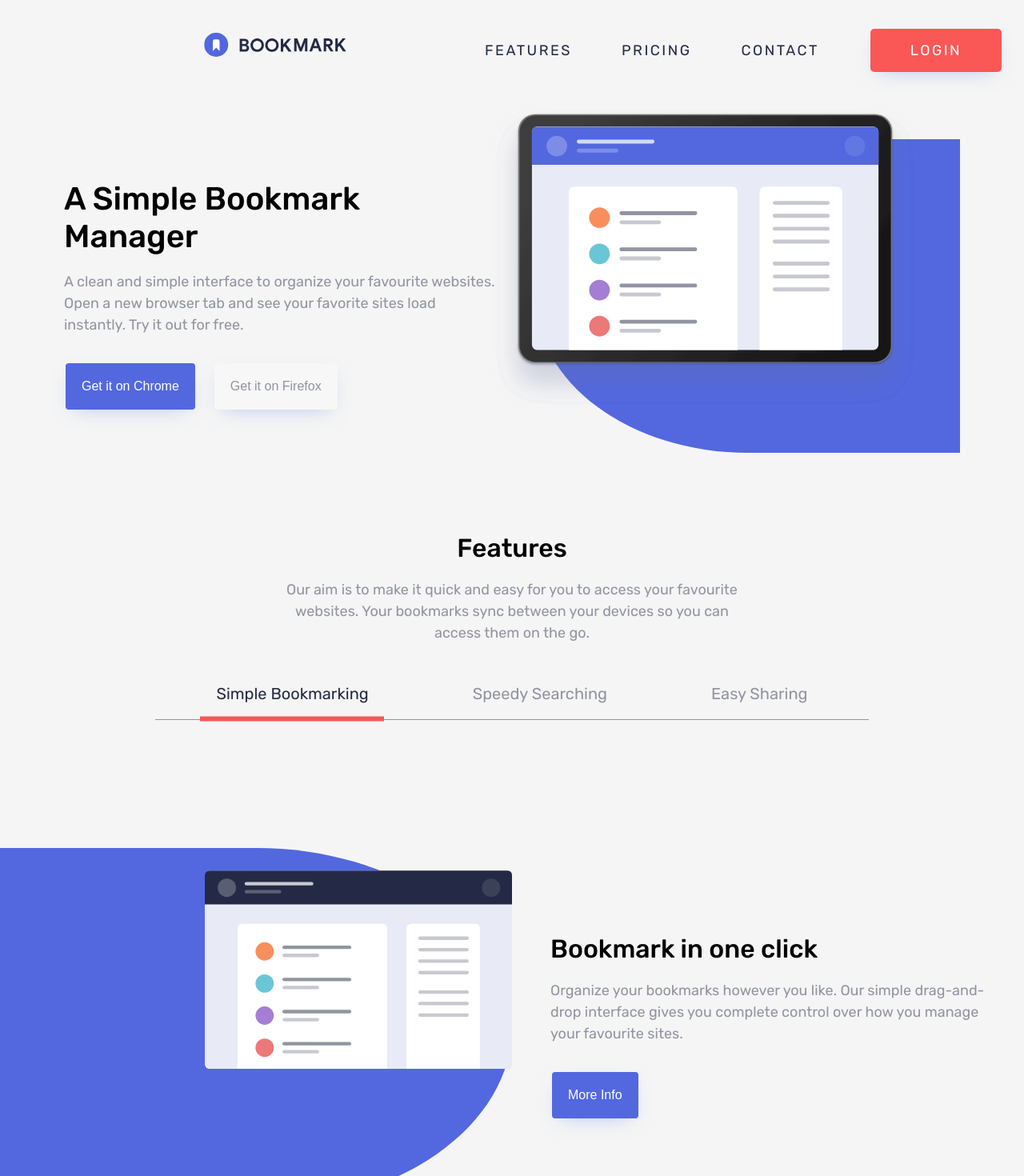
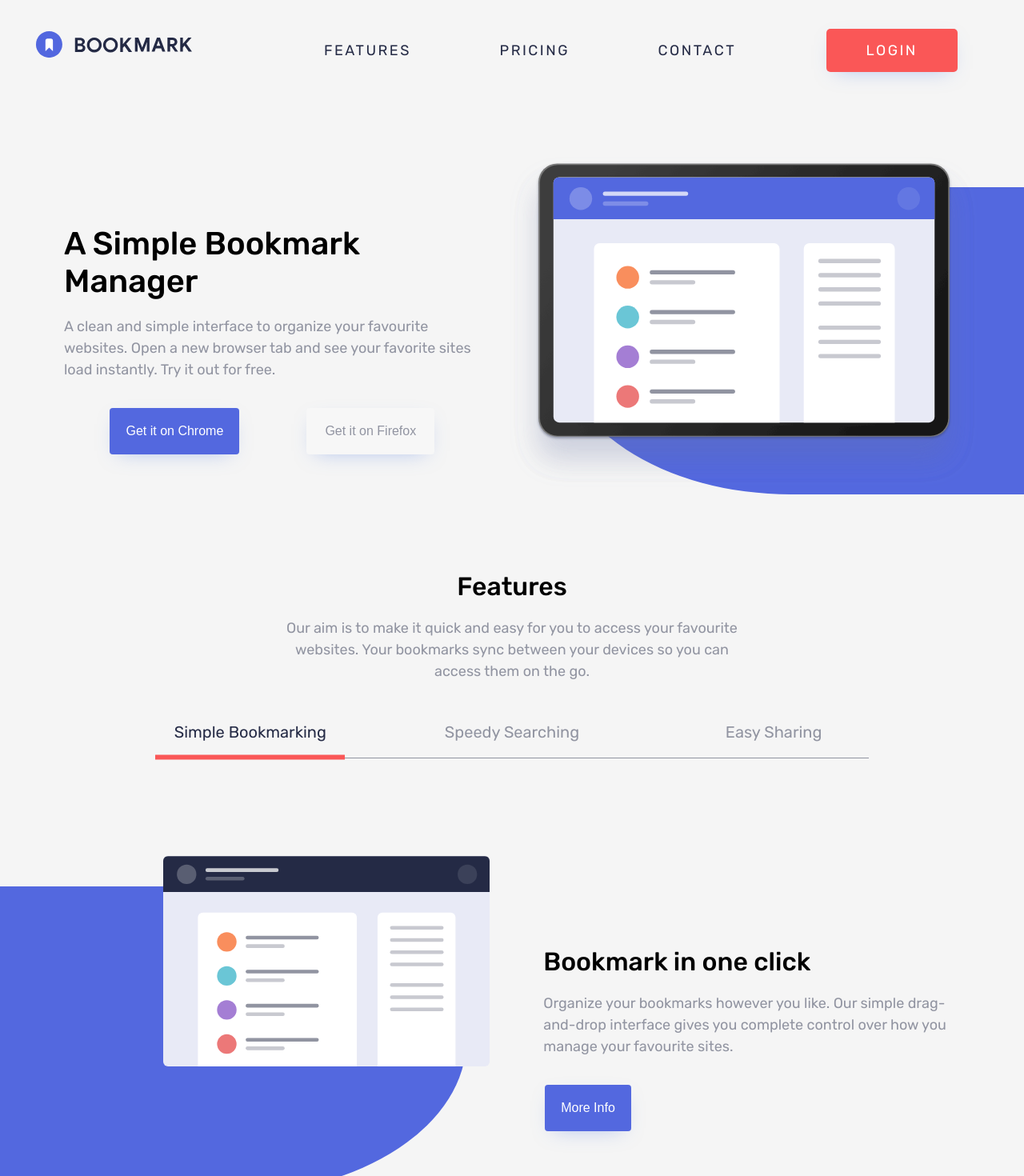
Before and after one commit to AndrzejPec/test-task, a React (Create React App) app: page / in a window 1280 px wide. Shown: the top 1470 px of the page at 80% size. Built offline with nearby package versions, Linux system fonts and the light colour scheme.

Commit message:
Bookmark Manager ver 2.0

```diff
--- a/src/App.scss
+++ b/src/App.scss
@@ -36,6 +36,7 @@
 .button {
     background-color: $lightBlue;
     outline: transparent;
+    min-width: auto;
     padding: 20px;
     max-height: 4rem;
     text-align: center;
--- a/src/components/DownloadCard/DownloadCard.scss
+++ b/src/components/DownloadCard/DownloadCard.scss
@@ -27,6 +27,6 @@
     &__img {
         width: 100px;
         padding-bottom: 1rem;
-        transition: transform 1s linear;
+        // transition: transform 1s linear;
     }
 }
--- a/src/components/Features/Features.scss
+++ b/src/components/Features/Features.scss
@@ -2,7 +2,7 @@
 @import '../Modal/Modal.scss';
 
 .features {
-    padding: 200px 0;
+    margin-block: 10rem;
 
     &__link {
         font-size: 20px;
@@ -12,6 +12,9 @@
         border-bottom: 1px solid $grayish;
         position: relative;
         cursor: pointer;
+        margin: 0 auto;
+        width: clamp(300px, 80%, 400px);
+        transition: color 0.3s ease-in-out;
 
         &:first-of-type {
             border-top: 1px solid $grayish;
@@ -69,7 +72,7 @@
 
 @media (min-width: $breakpoint) {
     .features {
-        padding: 100px 0;
+        margin-block: 6rem;
         text-align: left;
         display: flex;
         flex-direction: column;
@@ -115,12 +118,14 @@
         }
 
         &__content {
+            gap: 6rem;
             flex-direction: row;
             justify-content: start;
         }
 
         &__text-area {
             justify-content: center;
+            margin-right: 5rem;
             width: 50ch;
             align-items: flex-start;
         }
@@ -133,15 +138,24 @@
 
 @container (min-width: 700px) {
     .features {
-        padding: 10px 0;
         text-align: left;
+
+        p {
+            margin: 20px 0;
+        }
 
         &__content {
             flex-direction: unset;
+            gap: 10%;
+            justify-content: space-between;
         }
 
         &__text-area {
             flex-direction: column;
         }
+
+        &__top {
+            display: none;
+        }
     }
 }
--- a/src/components/Form/Form.jsx
+++ b/src/components/Form/Form.jsx
@@ -61,6 +61,7 @@ export const Form = () => {
 
             <form onSubmit={handleSubmit} className="form__body">
 
+                <div className='form__input-wrapper'>
                     <input
                         type="text"
                         placeholder="Enter your email address"
@@ -71,6 +72,7 @@ export const Form = () => {
                     />
 
                     {emailError && <span className="form__error">{emailError}</span>}
+                </div>
 
                 <button className="form__button button" type="submit">Contact us</button>
 
--- a/src/components/Form/Form.scss
+++ b/src/components/Form/Form.scss
@@ -68,7 +68,7 @@
         background-color: $lightRed;
         max-height: 1rem;
         box-sizing: content-box;
-        width: clamp(200px, 75%, 500px);
+        width: clamp(5rem, 20%, 8rem);
         margin: 0 auto;
 
         &:hover {
@@ -89,7 +89,7 @@
             flex-direction: row;
             align-self: center;
             justify-content: space-evenly;
-            width: 50%;
+            @include responsive-width;
             align-items: center;
         }
 
@@ -98,7 +98,7 @@
         }
 
         &__input {
-            width: 15rem;
+            width: clamp(15rem, 75%, 40ch);
         }
 
         &__error {
--- a/src/components/Hero/Hero.scss
+++ b/src/components/Hero/Hero.scss
@@ -5,9 +5,13 @@
     &__content {
         display: flex;
         flex-direction: column;
-        gap: 3rem;
+        gap: 6rem;
         margin-top: 5rem;
-        margin-inline: 5rem;
+        margin-inline: auto;
+    }
+
+    &__text {
+        @include mobile-responsive-width;
     }
 
     &__header {
@@ -19,16 +23,19 @@
 
     &__buttons {
         display: flex;
-        gap: 20px;
         justify-content: space-around;
+        align-self: center;
+        gap: 5rem;
     }
 
     &__button {
         color: white;
+        min-width: 10rem;
         background-color: $lightBlue;
         -webkit-box-shadow: 0px 8px 26px -12px $lightBlueTransparent;
         -moz-box-shadow: 0px 8px 26px -12px $lightBlueTransparent;
         box-shadow: 0px 8px 26px -12px $lightBlueTransparent;
+        transition: box-shadow 0.5s ease;
 
         &:hover {
             background: none;
@@ -67,6 +74,8 @@
                 align-items: flex-start;
                 width: 50ch;
                 justify-content: center;
+                @include responsive-width;
+                margin-left: 5rem;
             }
     }
 }
--- a/src/components/Illustration/Illustration.scss
+++ b/src/components/Illustration/Illustration.scss
@@ -1,7 +1,7 @@
 @import '../../styles/variables';
 
 .illustration {
-    width: 90%;
+    width: 75%;
     background-color: $lightBlue;
     height: 250px;
     position: relative;
@@ -9,16 +9,15 @@
     img.right {
       position: absolute;
       top: -10%;
-      width: 100%;
-      left: -10%;
+      width: clamp(15rem, 100%, 60ch);
+      left: -15%;
     }
 
     img.left {
-      scale: 2;
       position: absolute;
-      width: 30%;
-      right: 15%;
-      top: 20%;
+      width: 75%;
+      right: 0%;
+      top: -15%;
     }
 
   &--align-right {
@@ -26,7 +25,7 @@
     border-bottom-left-radius: 50%;
     align-self: flex-end;
     height: 0;
-    padding-top: 60%;
+    padding-top: 50%;
   }
 
   &--align-left{
@@ -43,12 +42,19 @@
   .illustration {
     width: 50%;
     height: 0;
-    padding-top: 35%;
+    padding-top: 30%;
 
     img.right {
       position: absolute;
       top: -10%;
       left: -10%;
+    }
+
+    img.left {
+      position: absolute;
+      width: 70%;
+      right: -5%;
+      top: -10%;
     }
   }
 }
@@ -57,7 +63,14 @@
   .illustration {
     width: 50%;
     height: 0;
-    padding-top: 35%;
+    padding-top: 25%;
     margin: 0;
   }
+
+  img.left {
+    position: absolute;
+    width: 100%;
+    right: -10%;
+    top: -20%;
+  }
 }
--- a/src/components/Nav/Nav.scss
+++ b/src/components/Nav/Nav.scss
@@ -7,7 +7,7 @@
     position: relative;
 
     &__hamburger {
-        transform: scale(1.2);
+        scale: 1.3;
         position: absolute;
         top: 50%;
         right: 15%;
@@ -71,24 +71,33 @@
         background: none;
         outline: auto;
     }
+
+    &__logo {
+        margin-left: 15%;
+        scale: 1.2;
+    }
 }
 
 @media (min-width: $breakpoint) {
     .nav {
         text-align: initial;
         position: unset;
-        justify-content: space-between;
+        justify-content: space-around;
         align-items: center;
 
         &__container {
             display: flex;
-            justify-content: space-between;
+            justify-content: space-around;
             align-items: baseline;
+            padding-bottom: 10%;
+            height: 0;
         }
 
         &__logo {
-            transform: scale(1.2) translateX(200px);
-            margin-right: 30%;
+            transform: scale(1.2) translateX(5rem);
+            margin-right: 15%;
+            margin-left: -10%;
+            scale: 1.1;
         }
 
         &__hamburger {
--- a/src/styles/_variables.scss
+++ b/src/styles/_variables.scss
@@ -21,3 +21,9 @@ $input-padding: 1.25rem;
     align-self: center;
     margin: 0 auto;
 }
+
+@mixin mobile-responsive-width {
+    width: clamp(300px, 80%, 20rem);
+    align-self: center;
+    margin: 0 auto;
+}
```
Lines whose indentation alone changed are shown as unchanged.
